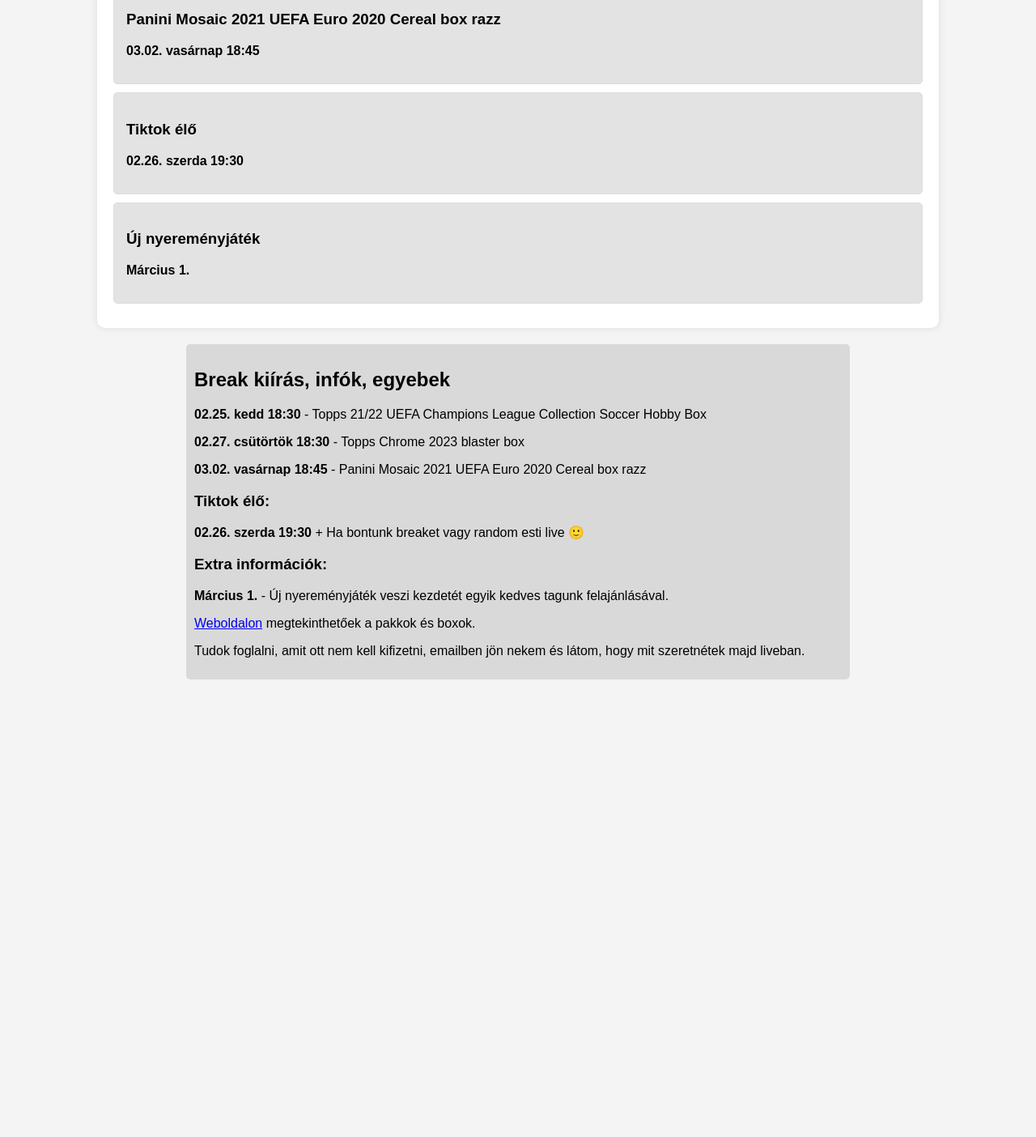
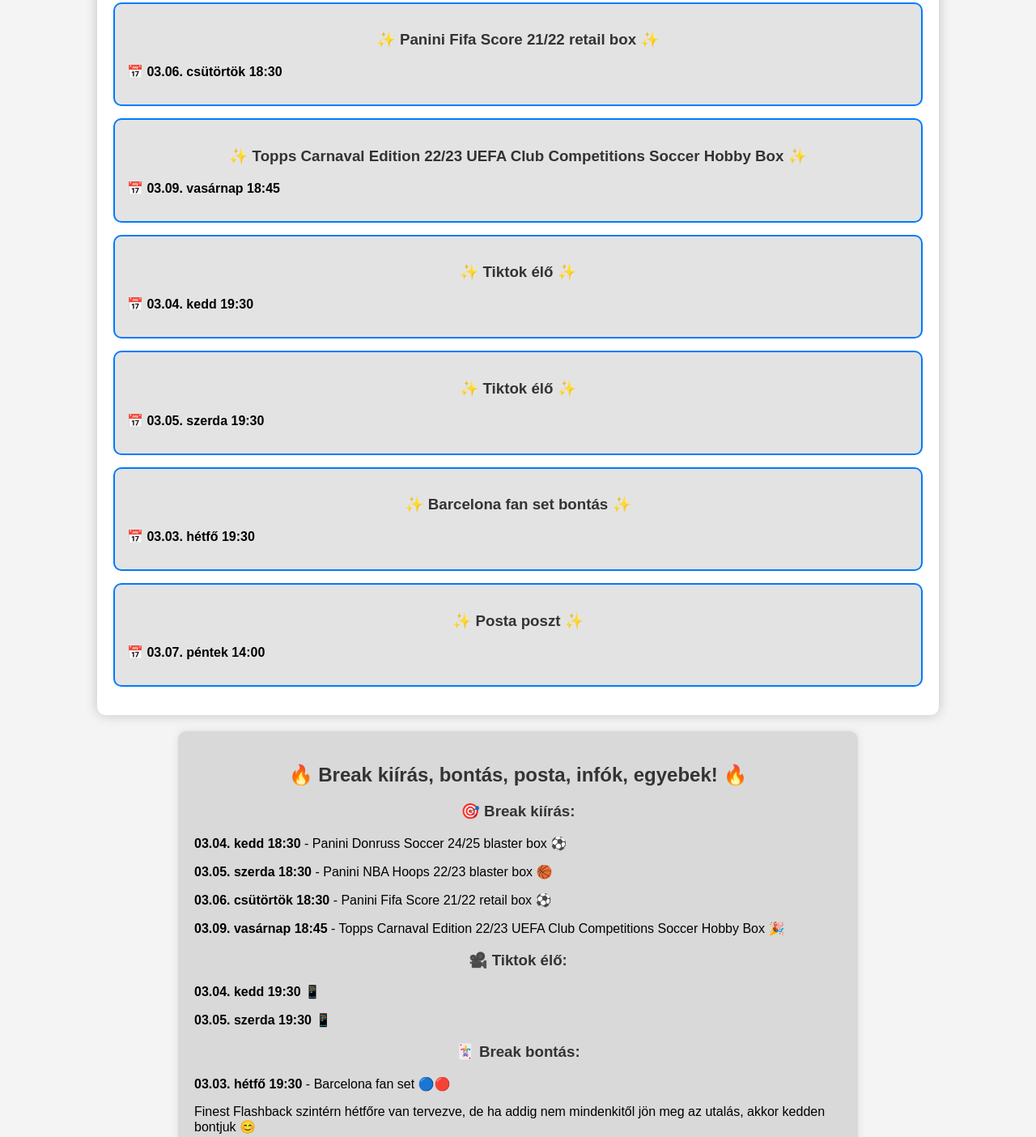
Before and after one commit to petykoweb/kartya, a plain HTML site: page index.html in a window 1280 px wide. Shown: the part 450-1854 px from the top of the page at 81% size. Before the commit the page ends 1329 px from the top, so only its background shows below. Drawn offline with Linux system fonts and the light colour scheme.

Commit message:
index.html

```diff
--- a/index.html
+++ b/index.html
@@ -6,7 +6,7 @@
     <title>Break Hírek</title>
     <style>
         body {
-            font-family: Arial, sans-serif;
+            font-family: 'Arial', sans-serif;
             margin: 0;
             padding: 20px;
             background-color: #f4f4f4;
@@ -17,70 +17,90 @@
             background: white;
             padding: 20px;
             border-radius: 10px;
-            box-shadow: 0px 0px 10px rgba(0, 0, 0, 0.1);
+            box-shadow: 0px 0px 15px rgba(0, 0, 0, 0.2);
         }
         .post {
-            border: 1px solid #ddd;
+            border: 2px solid #007bff;
             padding: 15px;
-            margin-bottom: 10px;
+            margin-bottom: 15px;
             background: #e3e3e3;
-            border-radius: 5px;
+            border-radius: 10px;
+            transition: transform 0.3s ease;
+        }
+        .post:hover {
+            transform: scale(1.02);
         }
         .post img {
             max-width: 100%;
             height: auto;
-            border-radius: 5px;
+            border-radius: 10px;
         }
         .section {
             max-width: 800px;
             margin: 20px auto;
-            padding: 10px;
+            padding: 20px;
             background: #d9d9d9;
-            border-radius: 5px;
+            border-radius: 10px;
+            box-shadow: 0px 0px 10px rgba(0, 0, 0, 0.1);
         }
-    </style>
-            <style>
         .custom-button {
             background-color: #007bff;
             color: white;
-            padding: 10px 20px;
-            font-size: 16px;
+            padding: 12px 25px;
+            font-size: 18px;
+            font-weight: bold;
             border: none;
-            border-radius: 5px;
+            border-radius: 8px;
             cursor: pointer;
             text-decoration: none;
             display: inline-block;
+            transition: background 0.3s ease;
         }
         .custom-button:hover {
             background-color: #0056b3;
+        }
+        h1, h2, h3 {
+            text-align: center;
+            color: #333;
         }
     </style>
 </head>
 <body>
     <a href="https://petykoweb.github.io/bolt/" class="custom-button">Vissza a fő oldalra</a>
-    <h1 style="text-align:center;">Break Aktuális Hírek</h1>
+    <h1>🚀 Break Aktuális Hírek 🚀</h1>
     <div class="container" id="posts"></div>
 
     <div class="section">
-        <h2>Break kiírás, infók, egyebek</h2>
-        <p><strong>02.25. kedd 18:30</strong> - Topps 21/22 UEFA Champions League Collection Soccer Hobby Box</p>
-        <p><strong>02.27. csütörtök 18:30</strong> - Topps Chrome 2023 blaster box</p>
-        <p><strong>03.02. vasárnap 18:45</strong> - Panini Mosaic 2021 UEFA Euro 2020 Cereal box razz</p>
-        <h3>Tiktok élő:</h3>
-        <p><strong>02.26. szerda 19:30</strong> + Ha bontunk breaket vagy random esti live 🙂</p>
-        <h3>Extra információk:</h3>
-        <p><strong>Március 1.</strong> - Új nyereményjáték veszi kezdetét egyik kedves tagunk felajánlásával.</p>
-        <p><a href="https://petykoweb.github.io/febpen/" target="_blank">Weboldalon</a> megtekinthetőek a pakkok és boxok.</p>
-        <p>Tudok foglalni, amit ott nem kell kifizetni, emailben jön nekem és látom, hogy mit szeretnétek majd liveban.</p>
+        <h2>🔥 Break kiírás, bontás, posta, infók, egyebek! 🔥</h2>
+        <h3>🎯 Break kiírás:</h3>
+        <p><strong>03.04. kedd 18:30</strong> - Panini Donruss Soccer 24/25 blaster box ⚽</p>
+        <p><strong>03.05. szerda 18:30</strong> - Panini NBA Hoops 22/23 blaster box 🏀</p>
+        <p><strong>03.06. csütörtök 18:30</strong> - Panini Fifa Score 21/22 retail box ⚽</p>
+        <p><strong>03.09. vasárnap 18:45</strong> - Topps Carnaval Edition 22/23 UEFA Club Competitions Soccer Hobby Box 🎉</p>
+        <h3>🎥 Tiktok élő:</h3>
+        <p><strong>03.04. kedd 19:30</strong> 📱</p>
+        <p><strong>03.05. szerda 19:30</strong> 📱</p>
+        <h3>🃏 Break bontás:</h3>
+        <p><strong>03.03. hétfő 19:30</strong> - Barcelona fan set 🔵🔴</p>
+        <p>Finest Flashback szintérn hétfőre van tervezve, de ha addig nem mindenkitől jön meg az utalás, akkor kedden bontjuk 😊</p>
+        <h3>📦 Posta poszt:</h3>
+        <p><strong>03.07. péntek 14:00</strong> 🚚</p>
+        <h3>🏆 Nyereményjáték:</h3>
+        <p>Megtálalható a kiemelt résznél.</p>
+        <p><a href="https://petykoweb.github.io/febpen/" target="_blank">🔗 Weboldalon</a> megtekinthetőek a pakkok és boxok.</p>
+        <p>Tudok foglalni, amit ott nem kell kifizetni, emailben jön nekem és látom, hogy mit szeretnétek majd liveban. ✉️</p>
     </div>
 
     <script>
         const posts = [
-            { date: "02.25. kedd 18:30", title: "Topps 21/22 UEFA Champions League Collection Soccer Hobby Box", image: "" },
-            { date: "02.27. csütörtök 18:30", title: "Topps Chrome 2023 blaster box", image: "" },
-            { date: "03.02. vasárnap 18:45", title: "Panini Mosaic 2021 UEFA Euro 2020 Cereal box razz", image: "" },
-            { date: "02.26. szerda 19:30", title: "Tiktok élő", image: "" },
-            { date: "Március 1.", title: "Új nyereményjáték", image: "" }
+            { date: "03.04. kedd 18:30", title: "Panini Donruss Soccer 24/25 blaster box", image: "" },
+            { date: "03.05. szerda 18:30", title: "Panini NBA Hoops 22/23 blaster box", image: "" },
+            { date: "03.06. csütörtök 18:30", title: "Panini Fifa Score 21/22 retail box", image: "" },
+            { date: "03.09. vasárnap 18:45", title: "Topps Carnaval Edition 22/23 UEFA Club Competitions Soccer Hobby Box", image: "" },
+            { date: "03.04. kedd 19:30", title: "Tiktok élő", image: "" },
+            { date: "03.05. szerda 19:30", title: "Tiktok élő", image: "" },
+            { date: "03.03. hétfő 19:30", title: "Barcelona fan set bontás", image: "" },
+            { date: "03.07. péntek 14:00", title: "Posta poszt", image: "" }
         ];
 
         function renderPosts() {
@@ -90,8 +110,8 @@
                 const postElement = document.createElement("div");
                 postElement.classList.add("post");
                 postElement.innerHTML = `
-                    <h3>${post.title}</h3>
-                    <p><strong>${post.date}</strong></p>
+                    <h3>✨ ${post.title} ✨</h3>
+                    <p><strong>📅 ${post.date}</strong></p>
                     ${post.image ? `<img src="${post.image}" alt="">` : ""}
                 `;
                 postContainer.appendChild(postElement);
```
